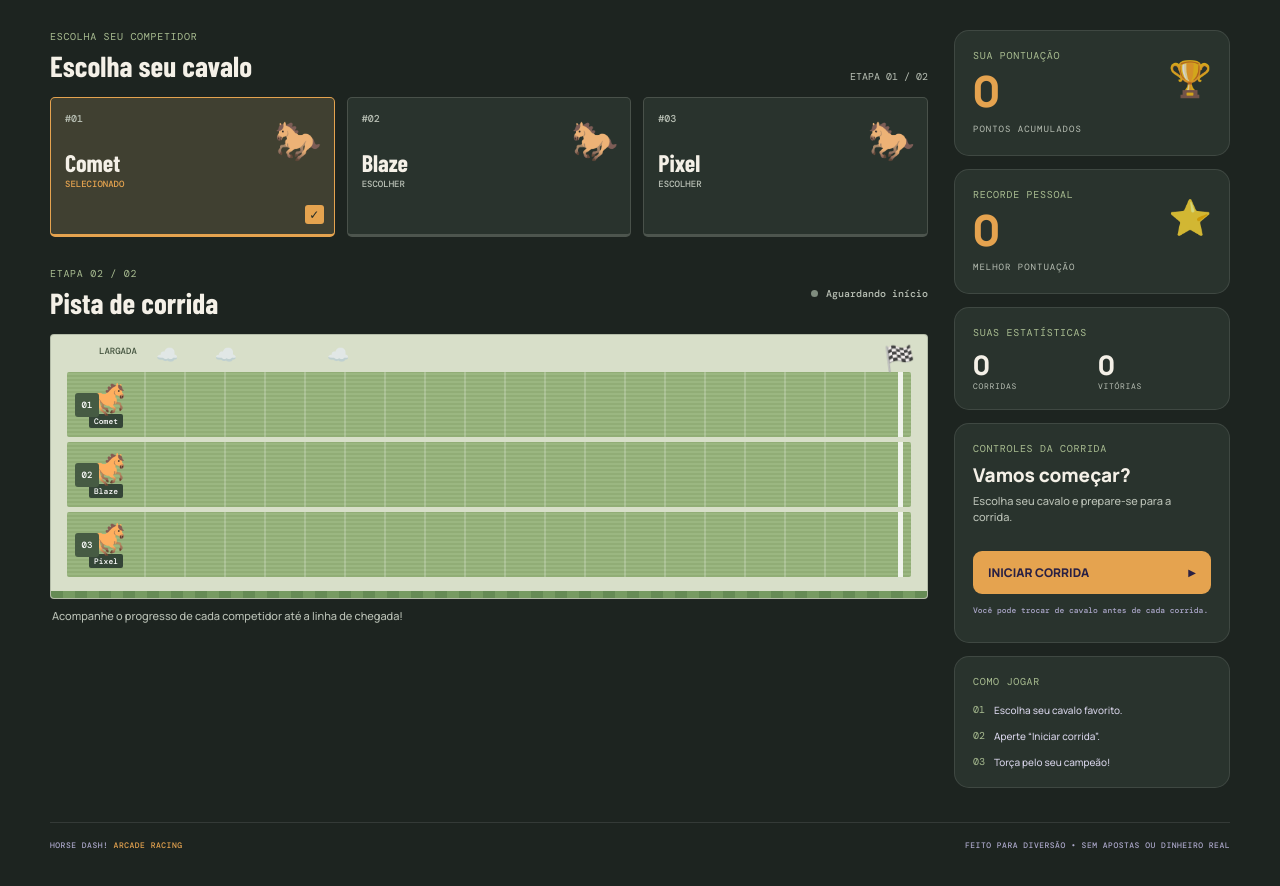
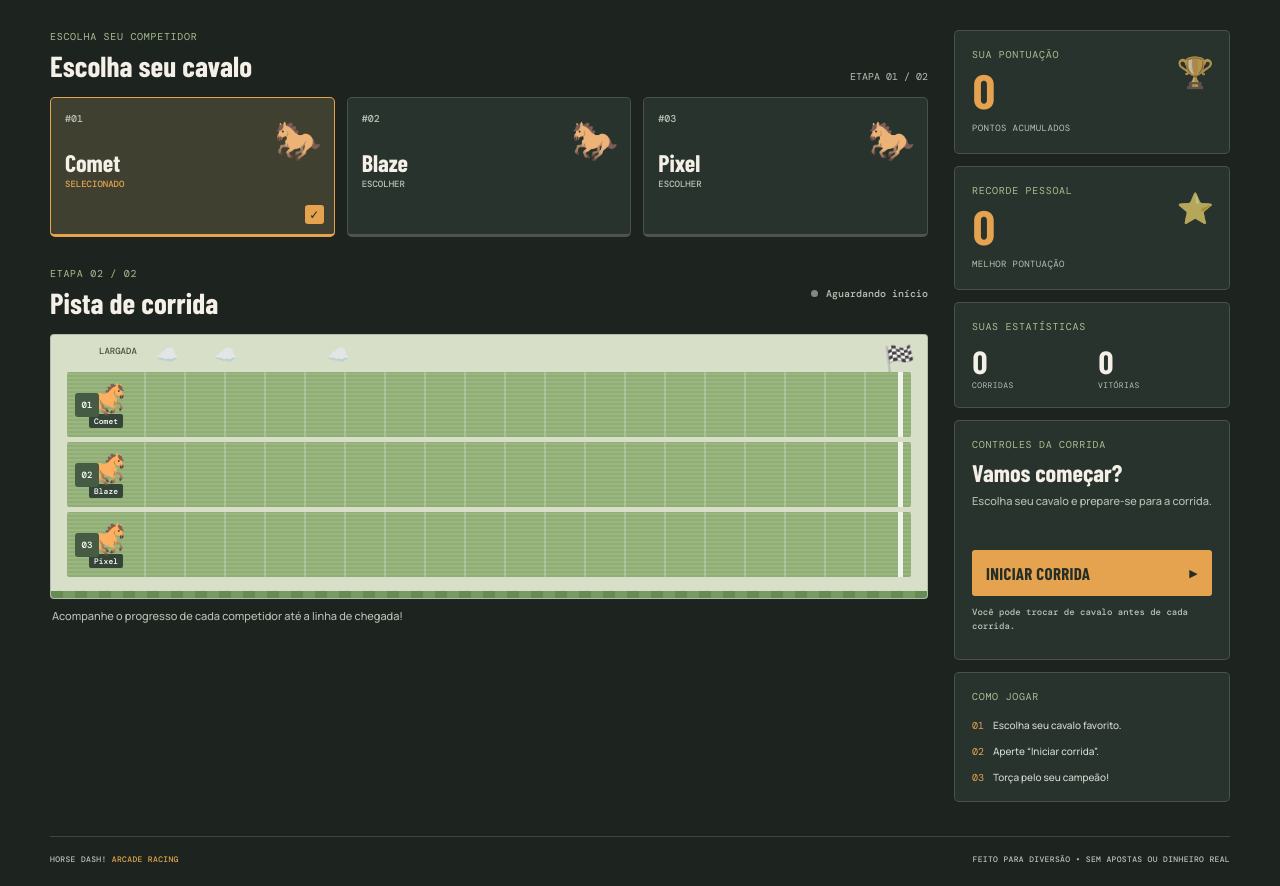
Before and after one commit to DogShown/HorseRacing, a React (Vite) app: page / in a window 1280 px wide. Shown: the part 426-1312 px from the top of the page. Built offline with nearby package versions, Linux system fonts and the light colour scheme; a web font is replaced by a local one.

Commit message:
Refresh HORSE DASH visual identity

```diff
--- a/src/styles/panels.css
+++ b/src/styles/panels.css
@@ -1,42 +1,101 @@
-.game-sidebar { display: grid; gap: 13px; }
-.score-card, .controls-card, .how-to-card { position: relative; padding: 18px; overflow: hidden; border: 1px solid rgba(255,255,255,.1); border-radius: 15px; background: var(--panel); }
-.score-card > strong { display: block; color: var(--yellow); font-size: 43px; font-weight: 1000; line-height: 1.1; font-variant-numeric: tabular-nums; }
-.score-card > span { color: var(--muted); font: 9px var(--mono); letter-spacing: 1px; }
-.score-decoration { position: absolute; top: 23px; right: 17px; font-size: 35px; opacity: .8; }
-.controls-card h3 { margin: 7px 0 5px; font-size: 19px; font-weight: 1000; }
-.controls-card .race-message { min-height: 42px; margin: 0; color: var(--muted); font-size: 11px; line-height: 1.5; }
-.start-button { width: 100%; display: flex; justify-content: space-between; align-items: center; gap: 8px; margin-top: 16px; padding: 13px 15px; border: 0; border-radius: 9px; background: var(--yellow); color: #292044; font-size: 12px; font-weight: 1000; cursor: pointer; transition: transform .15s, filter .15s; }
-.start-button:hover:not(:disabled) { transform: translateY(-2px); filter: brightness(1.06); }
+.game-sidebar { display: grid; gap: 12px; }
+.score-card, .controls-card, .how-to-card, .statistics-card {
+  position: relative;
+  padding: 17px;
+  overflow: hidden;
+  border: 1px solid var(--color-border);
+  border-radius: 5px;
+  background: var(--panel);
+}
+.score-card > strong {
+  display: block;
+  color: var(--yellow);
+  font-family: var(--font-display);
+  font-size: 48px;
+  font-weight: 700;
+  line-height: 1;
+  font-variant-numeric: tabular-nums;
+}
+.score-card > span { color: var(--muted); font: 9px var(--mono); letter-spacing: .4px; }
+.score-decoration { position: absolute; top: 20px; right: 15px; font-size: 30px; opacity: .7; filter: grayscale(.35); }
+.controls-card h3 { margin: 7px 0 5px; font-family: var(--font-display); font-size: 24px; font-weight: 700; }
+.controls-card .race-message { min-height: 42px; margin: 0; color: var(--muted); font-size: 11px; line-height: 1.55; }
+.start-button {
+  width: 100%;
+  display: flex;
+  justify-content: space-between;
+  align-items: center;
+  gap: 8px;
+  margin-top: 16px;
+  padding: 13px 14px;
+  border: 0;
+  border-radius: 3px;
+  background: var(--yellow);
+  color: var(--color-ink);
+  font-family: var(--font-display);
+  font-size: 17px;
+  font-weight: 800;
+  letter-spacing: .3px;
+  cursor: pointer;
+  transition: filter var(--transition-fast), transform var(--transition-fast);
+}
+.start-button:hover:not(:disabled) { transform: translateY(-1px); filter: brightness(1.06); }
 .start-button:disabled { opacity: .65; }
-.start-button span { flex: 0 0 auto; font-size: 10px; }
-.control-note { margin-top: 10px !important; color: #aaa6c8 !important; font-size: 8px !important; line-height: 1.5; }
+.start-button span { flex: 0 0 auto; font-size: 11px; }
+.control-note { margin-top: 10px !important; color: var(--muted) !important; font-size: 9px !important; line-height: 1.5; }
 .how-to-card ol { display: grid; gap: 12px; margin: 15px 0 0; padding: 0; list-style: none; }
-.how-to-card li { display: flex; align-items: center; gap: 9px; color: #d5d2e7; font-size: 10px; }
-.how-to-card li span { color: var(--mint); font: 10px var(--mono); }
-.result-panel { display: flex; align-items: center; gap: 14px; margin-top: 18px; padding: 16px; border: 1px solid rgba(101,230,196,.3); border-radius: 14px; background: rgba(101,230,196,.08); }
-.result-again { border-color: rgba(255,203,87,.3); background: rgba(255,203,87,.07); }
-.result-icon { font-size: 30px; }
+.how-to-card li { display: flex; align-items: center; gap: 9px; color: #d5d9d0; font-size: 10px; }
+.how-to-card li span { color: var(--yellow); font: 10px var(--mono); }
+.result-panel {
+  display: flex;
+  align-items: center;
+  gap: 14px;
+  margin-top: 18px;
+  padding: 16px;
+  border: 1px solid rgba(169, 189, 145, .45);
+  border-left: 4px solid var(--mint);
+  border-radius: 3px;
+  background: rgba(169, 189, 145, .09);
+}
+.result-again { border-color: rgba(229, 163, 79, .45); border-left-color: var(--yellow); background: rgba(229, 163, 79, .08); }
+.result-icon { font-size: 29px; }
 .result-copy { flex: 1; min-width: 0; }
 .result-copy h2 { margin: 2px 0; font-size: 15px; }
 .result-copy > p:last-child { margin: 0; color: var(--muted); font-size: 10px; }
 .result-win .eyebrow { color: var(--mint); }
 .result-again .eyebrow { color: var(--yellow); }
-.play-again-button { flex: 0 0 auto; padding: 10px 12px; border: 0; border-radius: 8px; background: var(--mint); color: #172b35; font-size: 9px; font-weight: 1000; cursor: pointer; transition: filter .15s, transform .15s; }
-.play-again-button:hover { filter: brightness(1.08); transform: translateY(-1px); }
-.footer { display: flex; justify-content: space-between; gap: 15px; margin: 34px 0 22px; padding-top: 17px; border-top: 1px solid rgba(255,255,255,.1); color: #aaa6c8; font-size: 8px; letter-spacing: .5px; }
+.play-again-button {
+  flex: 0 0 auto;
+  padding: 10px 12px;
+  border: 1px solid var(--mint);
+  border-radius: 3px;
+  background: transparent;
+  color: var(--color-text);
+  font: 700 14px var(--font-display);
+  cursor: pointer;
+  transition: background var(--transition-fast), color var(--transition-fast);
+}
+.play-again-button:hover { background: var(--mint); color: var(--color-ink); }
+.footer {
+  display: flex;
+  justify-content: space-between;
+  gap: 15px;
+  margin: 34px 0 22px;
+  padding-top: 17px;
+  border-top: 1px solid var(--color-border);
+  color: var(--muted);
+  font-size: 8px;
+  letter-spacing: .35px;
+}
 .footer strong { color: var(--yellow); }
-
-
-.statistics-card { padding: 18px; border: 1px solid rgba(255,255,255,.1); border-radius: 15px; background: var(--panel); }
 .statistics-grid { display: grid; grid-template-columns: repeat(2, minmax(0, 1fr)); gap: 12px; margin-top: 12px; }
 .statistics-grid > div { display: grid; gap: 3px; }
-.statistics-grid strong { color: var(--color-text); font-size: 27px; font-weight: 1000; line-height: 1; font-variant-numeric: tabular-nums; }
-.statistics-grid span { color: var(--muted); font: 8px var(--mono); letter-spacing: .7px; }
+.statistics-grid strong { color: var(--color-text); font-family: var(--font-display); font-size: 32px; font-weight: 700; line-height: 1; font-variant-numeric: tabular-nums; }
+.statistics-grid span { color: var(--muted); font: 8px var(--mono); letter-spacing: .4px; }
 .final-ranking { display: grid; gap: 5px; margin: 10px 0 0; padding: 0; list-style: none; }
-.final-ranking li { display: flex; align-items: center; gap: 9px; padding: 6px 8px; border-radius: 7px; background: rgba(255,255,255,.045); color: var(--color-text); font-size: 11px; }
-.final-ranking .rank-first { background: rgba(255,203,87,.13); }
-.rank-position { min-width: 25px; color: var(--yellow); font: 11px var(--mono); font-weight: 500; }
-.rank-horse { font-weight: 900; }
-.rank-label { margin-left: auto; color: var(--mint); font: 8px var(--mono); letter-spacing: .5px; }
-
-.storage-warning { margin: 0; padding: 11px 12px; border: 1px solid rgba(255,203,87,.45); border-radius: 10px; background: rgba(255,203,87,.1); color: #ffe2a0; font-size: 11px; line-height: 1.5; }
+.final-ranking li { display: flex; align-items: center; gap: 9px; padding: 7px 8px; border-radius: 2px; background: rgba(244, 240, 231, .06); color: var(--color-text); font-size: 11px; }
+.final-ranking .rank-first { background: rgba(229, 163, 79, .15); }
+.rank-position { min-width: 25px; color: var(--yellow); font: 11px var(--mono); }
+.rank-horse { font-weight: 800; }
+.rank-label { margin-left: auto; color: var(--mint); font: 8px var(--mono); letter-spacing: .4px; }
+.storage-warning { margin: 0; padding: 11px 12px; border: 1px solid rgba(229, 163, 79, .55); border-radius: 3px; background: rgba(229, 163, 79, .12); color: #f4d8ad; font-size: 11px; line-height: 1.5; }
```
